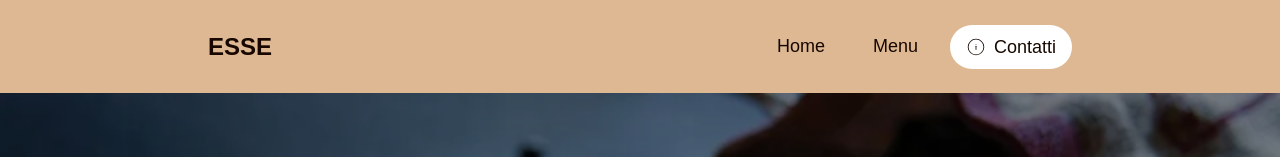
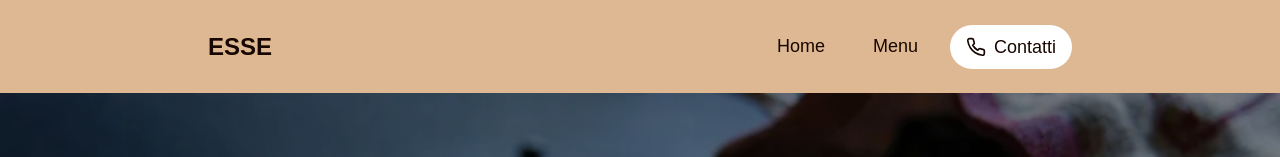
Before and after one commit to moreee-sa/esse-bar, a React (Vite) app: page / in a window 1280 px wide. Shown: the top 157 px of the page. Built offline with nearby package versions, Linux system fonts and the light colour scheme; a web font is replaced by a local one.

Commit message:
Fix/icon import in NavLink component

```diff
--- a/src/components/Navbar/NavLink.tsx
+++ b/src/components/Navbar/NavLink.tsx
@@ -1,6 +1,6 @@
 import { Link } from "react-router"
 import { useTheme } from "../Theme/ThemeContext";
-import { CiCircleInfo } from "react-icons/ci";
+import { FiPhone } from "react-icons/fi";
 
 type NavLinkProps = {
   name: string;
@@ -23,7 +23,7 @@ function NavLink({ name, path, highlighted=false, infoIcon=false }: NavLinkProps
           }}
           className="font-bold text-lg flex justify-center items-center gap-2"
         >
-          {infoIcon && <CiCircleInfo size={20} color={text} />}
+          {infoIcon && <FiPhone size={20} color={text} />}
           {name}
         </span>
         {!highlighted &&
```
